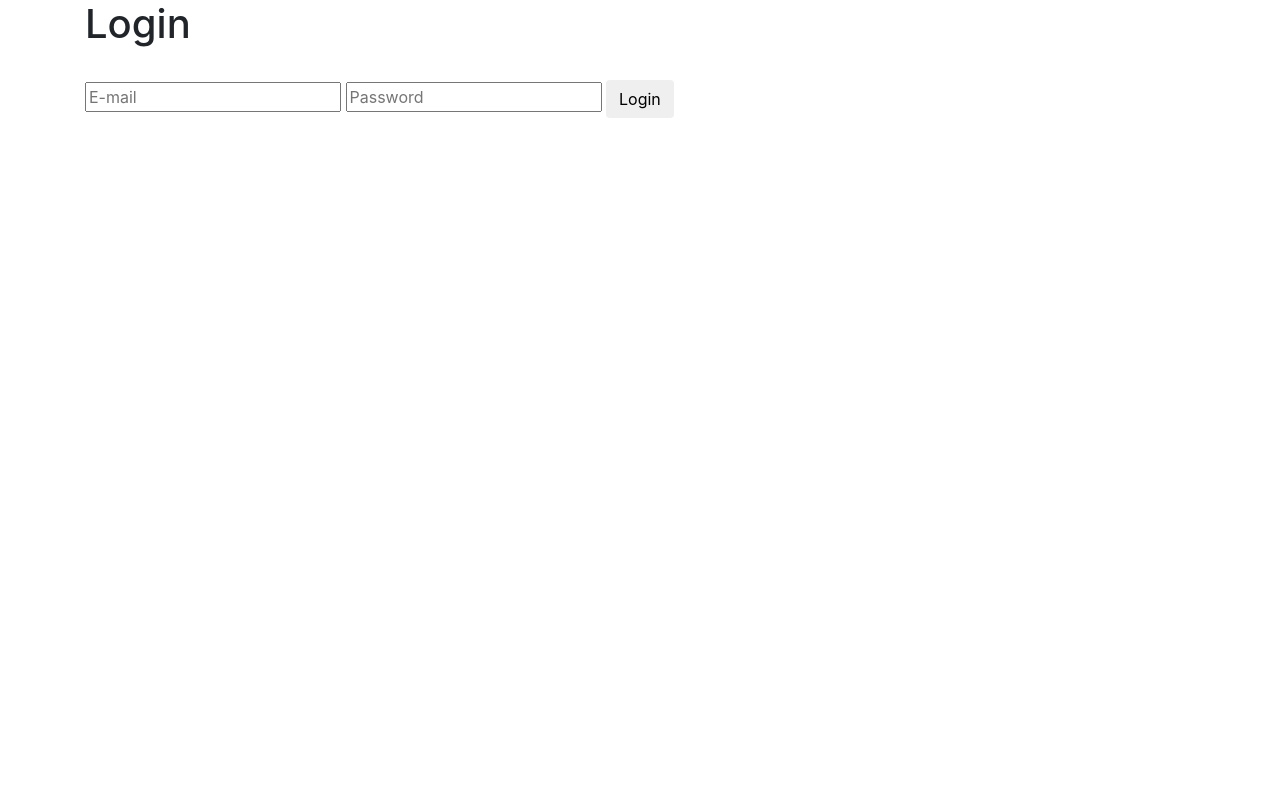
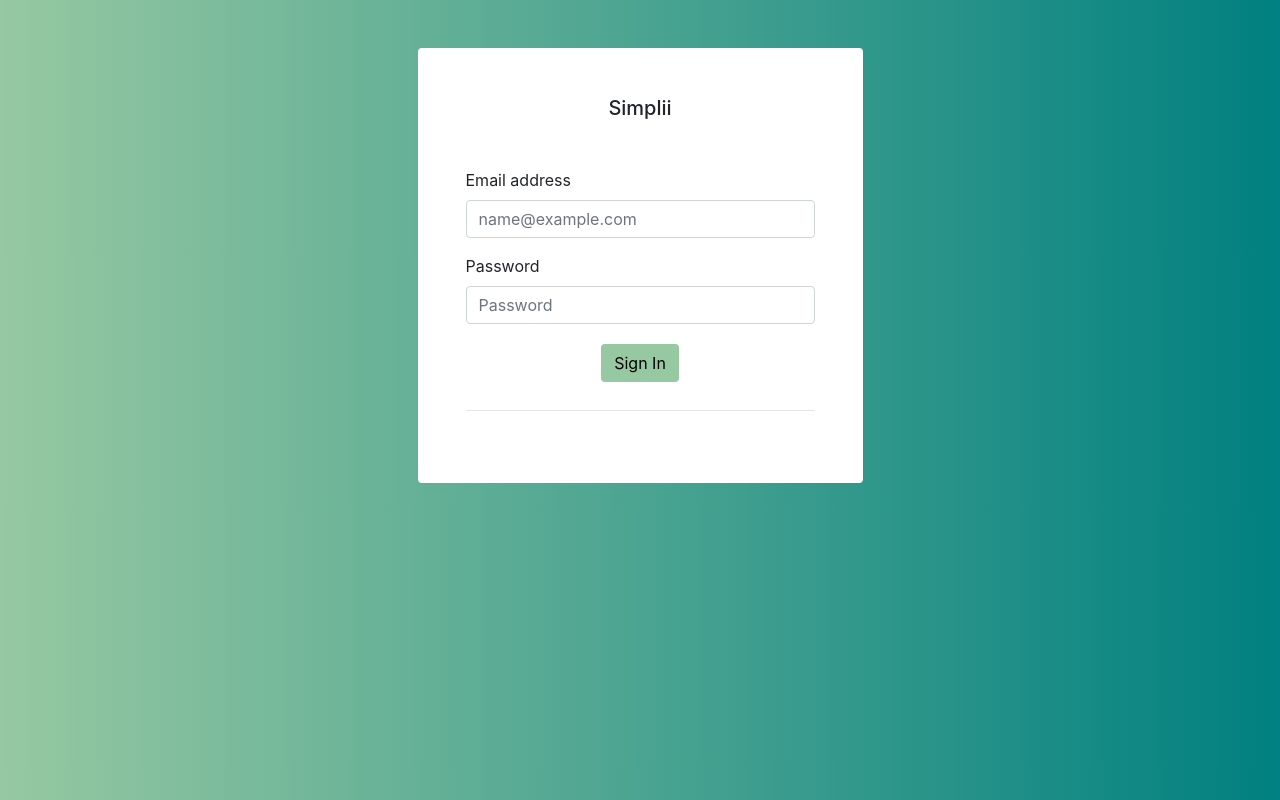
Before and after one commit to purv2100/Simplii21, a Flask app: page /login in a window 1280 px wide. Run offline with Flask 2, Linux system fonts and the light colour scheme; some libraries are stand-ins or nearby versions.

Commit message:
Update login.html

```diff
--- a/src/templates/login.html
+++ b/src/templates/login.html
@@ -1,24 +1,65 @@
 <html>
-  <head>
-    <title>Simplii login page</title>
-    <meta name="viewport" content="width=device-width, initial-scale=1.0">
-    <link rel="stylesheet" href="templates/static/bootstrap.min.css" integrity="sha384-MCw98/SFnGE8fJT3GXwEOngsV7Zt27NXFoaoApmYm81iuXoPkFOJwJ8ERdknLPMO" crossorigin="anonymous">
-    <script src="https://stackpath.bootstrapcdn.com/bootstrap/4.1.3/js/bootstrap.min.js" integrity="sha384-ChfqqxuZUCnJSK3+MXmPNIyE6ZbWh2IMqE241rYiqJxyMiZ6OW/JmZQ5stwEULTy" crossorigin="anonymous"></script>
-  </head>
-  <body>
-    <div class="container">
-      <h1>Login</h1>
-      <br>
-      <form action="" method="post">
-        <input type="text" placeholder="E-mail" name="email" value="{{
-          request.form.email }}">
-         <input type="password" placeholder="Password" name="password" value="{{
-          request.form.password }}">
-        <input class="btn btn-default" type="submit" value="Login">
-      </form>
-      {% if error %}
-        <p class="error"><strong>Error:</strong> {{ error }}
-      {% endif %}
+ <style type="text/css">
+  body {
+  background: #96c8a2;
+  }
+
+.button {
+  background-color: #96c8a2; /* Green */
+  border: none;
+  color: black;
+  padding: 16px 32px;
+  text-align: center;
+  text-decoration: none;
+  display: inline-block;
+  font-size: 16px;
+  margin: 4px 2px;
+  transition-duration: 0.4s;
+  cursor: pointer;
+  -webkit-transition-duration: 0.4s;
+  transition-duration: 0.4s;
+
+}
+.btn:hover {box-shadow: 0 12px 16px 0 rgba(0,0,0,0.24), 0 17px 50px 0 rgba(0,0,0,0.19);}
+
+
+</style>
+<head>
+  <link rel="stylesheet" href="https://use.fontawesome.com/releases/v5.8.1/css/all.css">
+   <link rel="stylesheet" href="https://maxcdn.bootstrapcdn.com/bootstrap/4.0.0/css/bootstrap.min.css">
+   <link rel="stylesheet" href="https://stackpath.bootstrapcdn.com/bootstrap/4.0.0/js/bootstrap.bundle.min.js">
+   <link rel="stylesheet" href="https://cdnjs.cloudflare.com/ajax/libs/jquery/3.2.1/jquery.min.js">
+</head>
+<body style="background: #96c8a2;background-image: linear-gradient(to right, #96c8a2 , #008080)">
+  <div class="container">
+    <div class="row">
+      <div class="col-sm-9 col-md-7 col-lg-5 mx-auto">
+        <div class="card border-0 shadow rounded-3 my-5">
+          <div class="card-body p-4 p-sm-5">
+            <h5 class="card-title text-center mb-5 fw-light fs-5">Simplii</h5>
+            <form>
+              <div class="form-floating mb-3">
+                <label for="floatingInput">Email address</label>
+                <input type="email" class="form-control" id="floatingInput" placeholder="name@example.com" name="email">
+
+              </div>
+              <div class="form-floating mb-3">
+                <label for="floatingPassword">Password</label>
+                <input type="password" class="form-control" id="floatingPassword" placeholder="Password" name="password">
+
+              </div>
+
+
+              <div class="text-center" >
+                <input type="submit" class="button btn" value="Sign In">
+              </div>
+              <hr class="my-4">
+
+            </form>
+          </div>
+        </div>
+      </div>
+    </div>
     </div>
   </body>
 </html>
```
